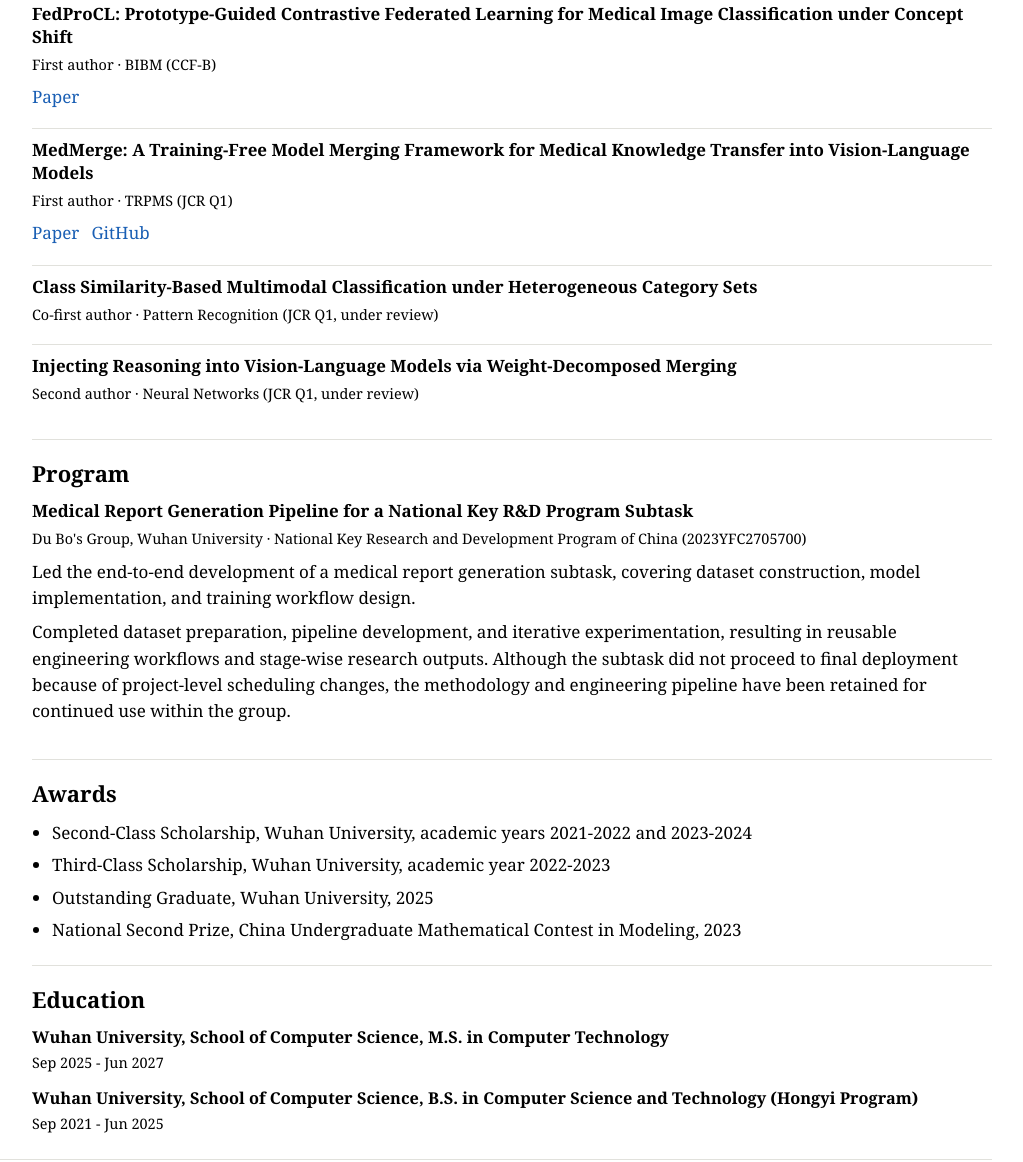
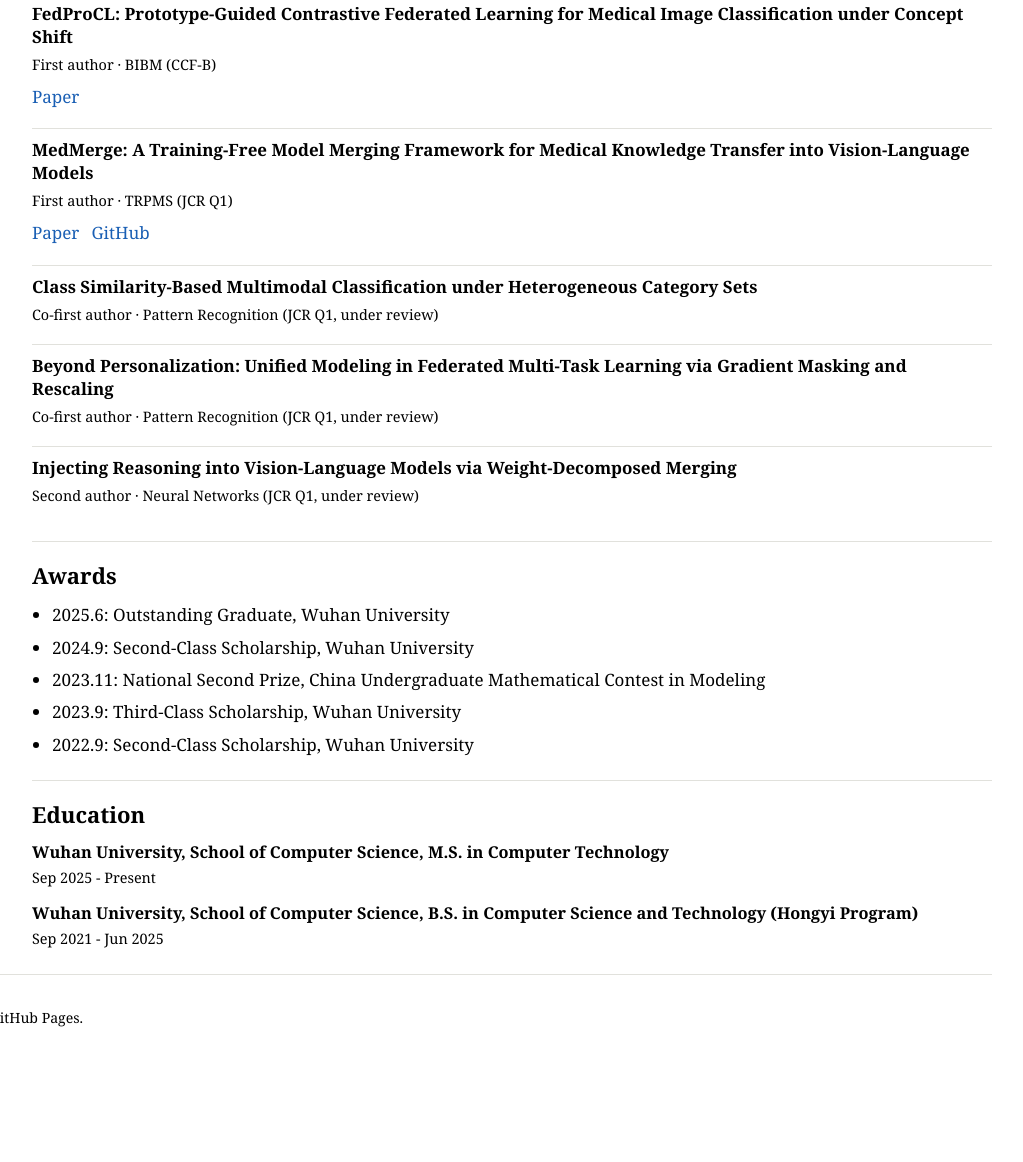
Before and after one commit to YipanWei/YipanWei.github.io, a plain HTML site: page index.html in a window 1280 px wide. Shown: the part 663-1825 px from the top of the page, without its empty margins (248-1271 px from the left). After the commit the page ends 1734 px from the top, so only its background shows below. Drawn offline with Linux system fonts and the light colour scheme.

Commit message:
Update publications and award timeline

```diff
--- a/index.html
+++ b/index.html
@@ -19,7 +19,6 @@
           <a href="#bio">Short Bio</a>
           <a href="#news">News</a>
           <a href="#publications">Selected Publications</a>
-          <a href="#program">Program</a>
           <a href="#awards">Awards</a>
           <a href="#education">Education</a>
         </nav>
@@ -62,7 +61,8 @@
           </p>
           <p>
             My current research can be broadly summarized as work on
-            multi-agent systems under knowledge shift. More specifically, I am
+            <strong>multi-agent systems under knowledge shift</strong>. More
+            specifically, I am
             interested in how intelligent agents collaborate, adapt, and remain
             robust when knowledge, data distributions, or task environments are
             misaligned or evolving.
@@ -72,8 +72,8 @@
         <section class="section" id="news" data-reveal>
           <h2>News</h2>
           <ul class="plain-list">
-            <li>2025: Started the M.S. program in Computer Technology at Wuhan University.</li>
-            <li>2025: Received the Outstanding Graduate award from Wuhan University.</li>
+            <li>2025.9: Started the M.S. program in Computer Technology at Wuhan University.</li>
+            <li>2025.6: Received the Outstanding Graduate award from Wuhan University.</li>
             <li>Ongoing: First-author submission to ICML on federated prompt learning for medical images.</li>
             <li>Ongoing: Co-first-author submission to Pattern Recognition on multimodal classification under heterogeneous category sets.</li>
             <li>Ongoing: Second-author submission to Neural Networks on reasoning-oriented model merging for vision-language models.</li>
@@ -116,41 +116,24 @@
           </article>
 
           <article class="publication">
+            <h3>Beyond Personalization: Unified Modeling in Federated Multi-Task Learning via Gradient Masking and Rescaling</h3>
+            <p class="publication-meta">Co-first author · Pattern Recognition (JCR Q1, under review)</p>
+          </article>
+
+          <article class="publication">
             <h3>Injecting Reasoning into Vision-Language Models via Weight-Decomposed Merging</h3>
             <p class="publication-meta">Second author · Neural Networks (JCR Q1, under review)</p>
-          </article>
-        </section>
-
-        <section class="section" id="program" data-reveal>
-          <h2>Program</h2>
-          <article class="publication">
-            <h3>Medical Report Generation Pipeline for a National Key R&amp;D Program Subtask</h3>
-            <p class="publication-meta">
-              Du Bo's Group, Wuhan University · National Key Research and Development Program of China (2023YFC2705700)
-            </p>
-            <p>
-              Led the end-to-end development of a medical report generation
-              subtask, covering dataset construction, model implementation, and
-              training workflow design.
-            </p>
-            <p>
-              Completed dataset preparation, pipeline development, and iterative
-              experimentation, resulting in reusable engineering workflows and
-              stage-wise research outputs. Although the subtask did not proceed
-              to final deployment because of project-level scheduling changes,
-              the methodology and engineering pipeline have been retained for
-              continued use within the group.
-            </p>
           </article>
         </section>
 
         <section class="section" id="awards" data-reveal>
           <h2>Awards</h2>
           <ul class="plain-list">
-            <li>Second-Class Scholarship, Wuhan University, academic years 2021-2022 and 2023-2024</li>
-            <li>Third-Class Scholarship, Wuhan University, academic year 2022-2023</li>
-            <li>Outstanding Graduate, Wuhan University, 2025</li>
-            <li>National Second Prize, China Undergraduate Mathematical Contest in Modeling, 2023</li>
+            <li>2025.6: Outstanding Graduate, Wuhan University</li>
+            <li>2024.9: Second-Class Scholarship, Wuhan University</li>
+            <li>2023.11: National Second Prize, China Undergraduate Mathematical Contest in Modeling</li>
+            <li>2023.9: Third-Class Scholarship, Wuhan University</li>
+            <li>2022.9: Second-Class Scholarship, Wuhan University</li>
           </ul>
         </section>
 
@@ -158,7 +141,7 @@
           <h2>Education</h2>
           <article class="entry">
             <h3>Wuhan University, School of Computer Science, M.S. in Computer Technology</h3>
-            <p class="publication-meta">Sep 2025 - Jun 2027</p>
+            <p class="publication-meta">Sep 2025 - Present</p>
           </article>
           <article class="entry">
             <h3>Wuhan University, School of Computer Science, B.S. in Computer Science and Technology (Hongyi Program)</h3>
```
